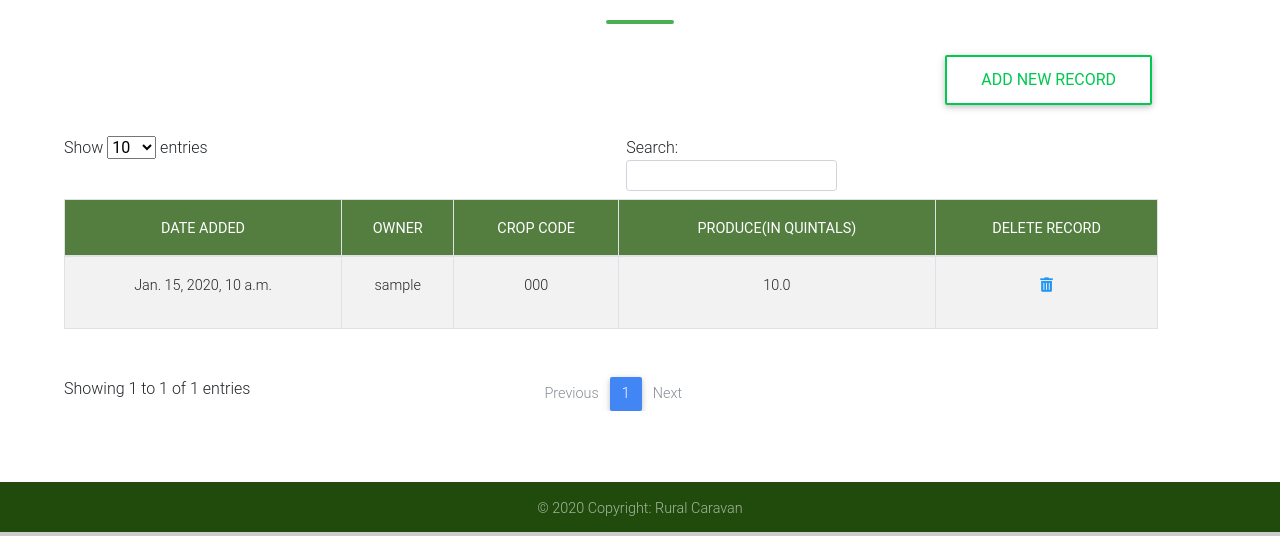
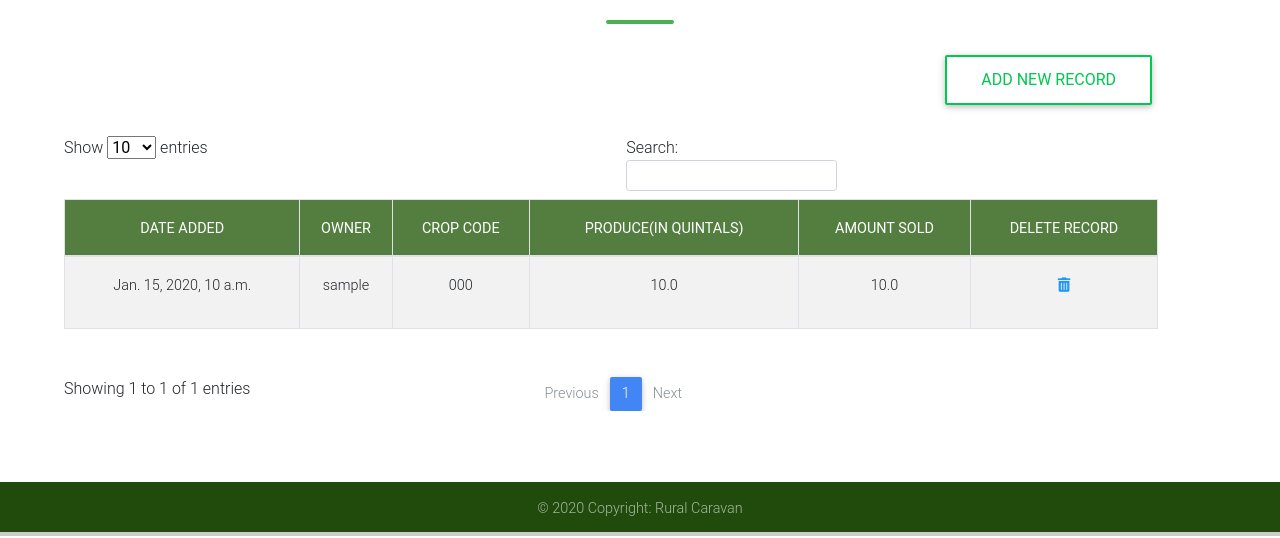
Before and after one commit to disconnect101/FPO_portal, a Django app: page /members/member_page/produce in a window 1280 px wide. Shown: the part 262-800 px from the top of the page. Run offline with Django 3.2, Linux system fonts and the light colour scheme; tables that the repository leaves empty hold one stand-in row (values such as "Sample post"); parts of the project's set-up code (start-up, migrations or seed data) failed here and were passed over; some libraries are stand-ins or nearby versions.

Commit message:
Production page

```diff
--- a/RuralCaravan/members/templates/members/production.html
+++ b/RuralCaravan/members/templates/members/production.html
@@ -210,7 +210,7 @@ th,td{
                  <th>OWNER</th>
                 <th>CROP CODE</th>
                 <th>PRODUCE(IN QUINTALS)</th>
-                <!---<th>QUALITY</th>---->
+                <th>AMOUNT SOLD</th>
                 <th>DELETE RECORD</th>
 
              </thead>
@@ -221,12 +221,7 @@ th,td{
                     <td>{{entry.owner.username}}</td>
                     <td>{{entry.crop.code}}</td>
                     <td>{{entry.amount}}</td>
-                    <!----<td>{% if entry.quality %}
-                            High
-                        {% else %}
-                            Low
-                        {% endif %}
-                    </td>---->
+                    <td>{{entry.amountsold}}</td>
                     <td><p data-placement="top" data-toggle="tooltip" title="Delete Farmer Details"><a href="produce/delete/{{ entry.id }}" class="confirm-delete"><i class="fas fa-trash-alt blue-text"></i></a></p></td>
              </tr>
         {% endfor %}
@@ -278,7 +273,7 @@ document.getElementById("defaultOpen").click();
   "aaSorting": [],
   columnDefs: [{
   orderable: false,
-  targets: [4]
+  targets: [5]
   }]
 });
   $('.dataTables_length').addClass('bs-select');
--- a/RuralCaravan/members/views.py
+++ b/RuralCaravan/members/views.py
@@ -531,6 +531,7 @@ def add_FPOLedger(request):
             cost = ( (e.amount-e.amountsold) / total) * rate * amount_sold
             e.income += cost
             e.amountsold += ( (e.amount-e.amountsold) / total)*(amount_sold)
+            e.amountsold = round(e.amountsold,2)
             e.save()
             # if e.amountsold >= e.amount:
             #     e.delete()
```
